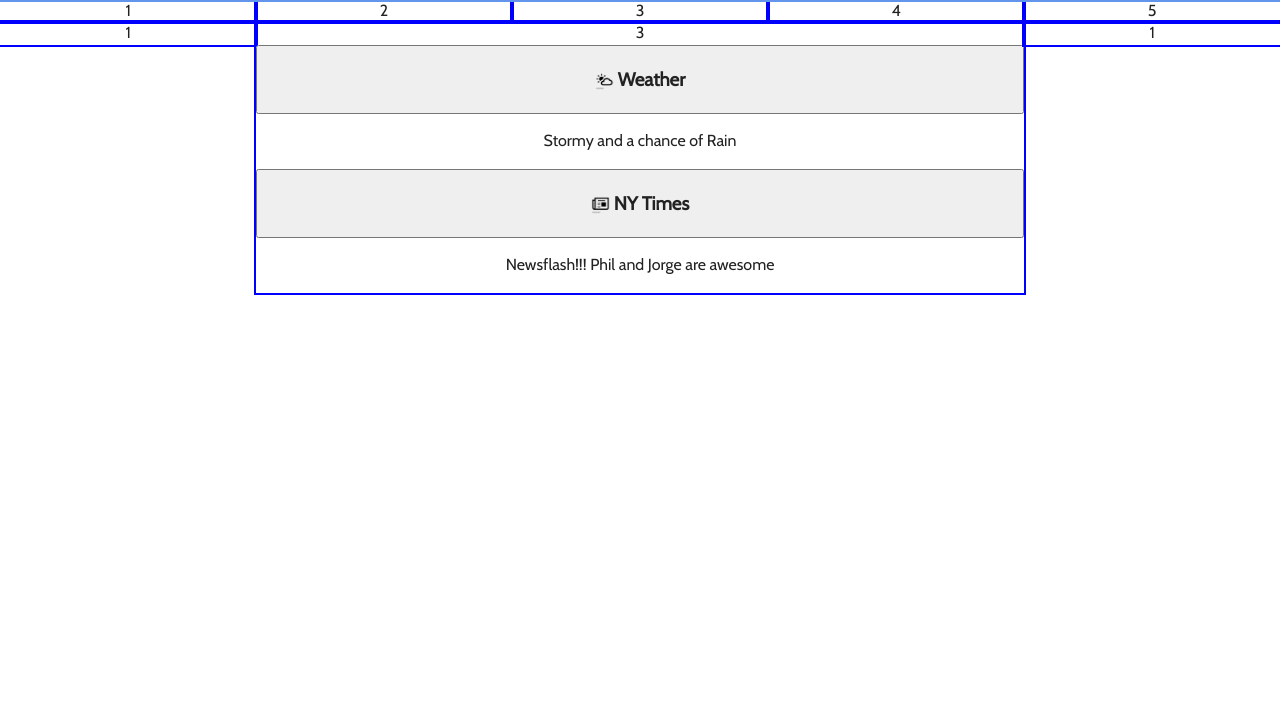
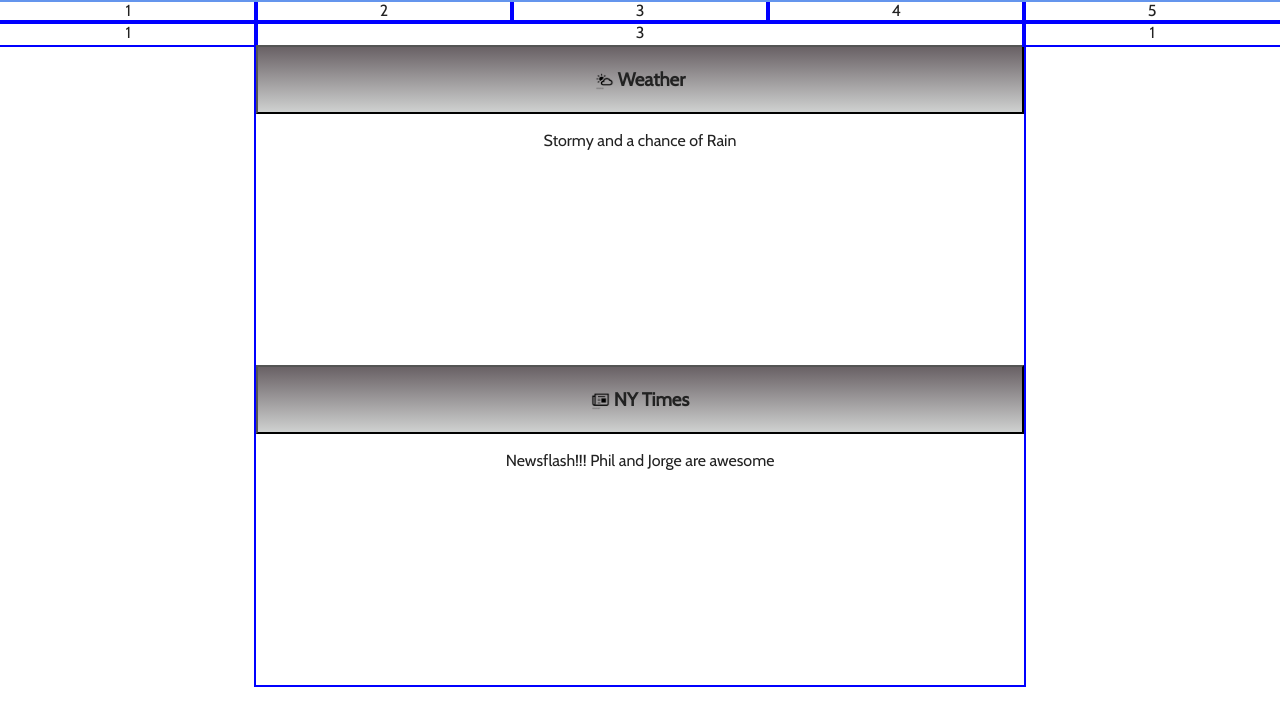
Before and after one commit to pcreglow/TIY---Mashup, a website: page src/index.html in a window 1280 px wide. Drawn offline with nearby package versions, Linux system fonts and the light colour scheme; files that its build step writes are made by us from their sources; files whose address does not match are found by name.

Commit message:
Button style with linear gradient, li height

```diff
--- a/src/scss/custom.scss
+++ b/src/scss/custom.scss
@@ -9,32 +9,25 @@
   display: block;
   margin: 0;
   padding: 0;
+  height: 40em;
 }
 
 .info{//Li's
   list-style: none;
+  height: 20em;
 }
 button{
   width: 100%;
   margin: 0;
 }
 
+#weather {
+  background-image: linear-gradient(to top, #CFD1D0, #696165);
+}
+
+#nytimes {
+  background-image: linear-gradient(to top, #CFD1D0, #696165);
+}
 img{
   width: 1em;
 }
-/* .weather-header::before{
-  content: url(../img/weather.png)
-}
-.news-header::before{
-  content: url(../img/news.png)
-
-}
-.weather-header{
-  width: 10px;
-  height: 1%;
-}
-
-.news-header{
-  width: 1%;
-  height: 1%;
-} */
```
Also changed, not shown: src/css/main.css.
